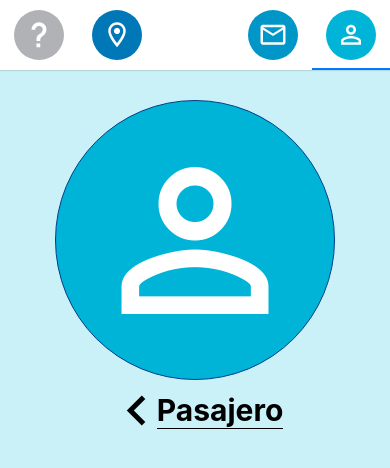
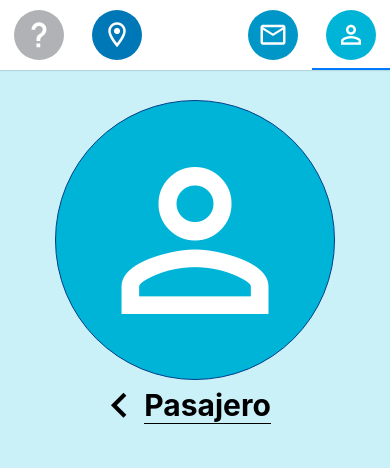
Before and after one commit to esturide/esturide-frontend, a React Native app: screen / in a window 390 px wide. Shown: the top 468 px of the page. Built offline with nearby package versions, Linux system fonts and the light colour scheme.

Commit message:
Add button to switch account type

```diff
--- a/src/screens/UserProfile.tsx
+++ b/src/screens/UserProfile.tsx
@@ -18,13 +18,16 @@ const UserProfile = () => {
           color={'white'}
         />
       </View>
-      <TouchableHighlight>
-        <View style={{ flexDirection: 'row', alignItems: 'center', padding: 0}}>
+      <TouchableHighlight
+        onPress={() => console.log('account switched')}
+        underlayColor={'#caf0f8'}
+        style={{marginLeft: -25}}
+      >
+        <View style={{ flexDirection: 'row', alignItems: 'center', gap: -5}}>
           <MaterialCommunityIcons
             name={'chevron-left'}
-            size={60}
+            size={50}
             color={'black'}
-            style={{ marginRight: -10, padding: 0 }}
           />
           <Text
             style={{
```
